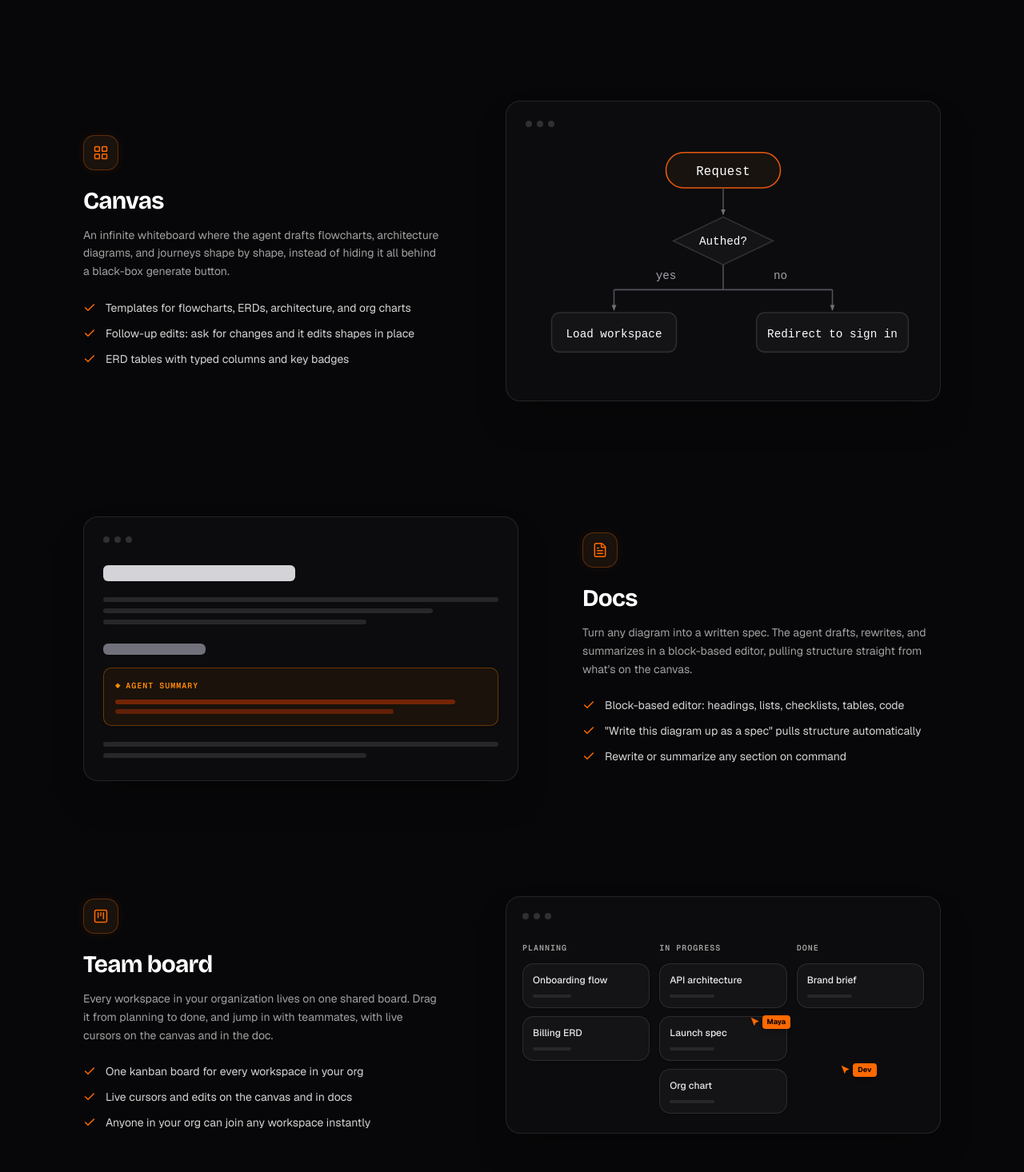
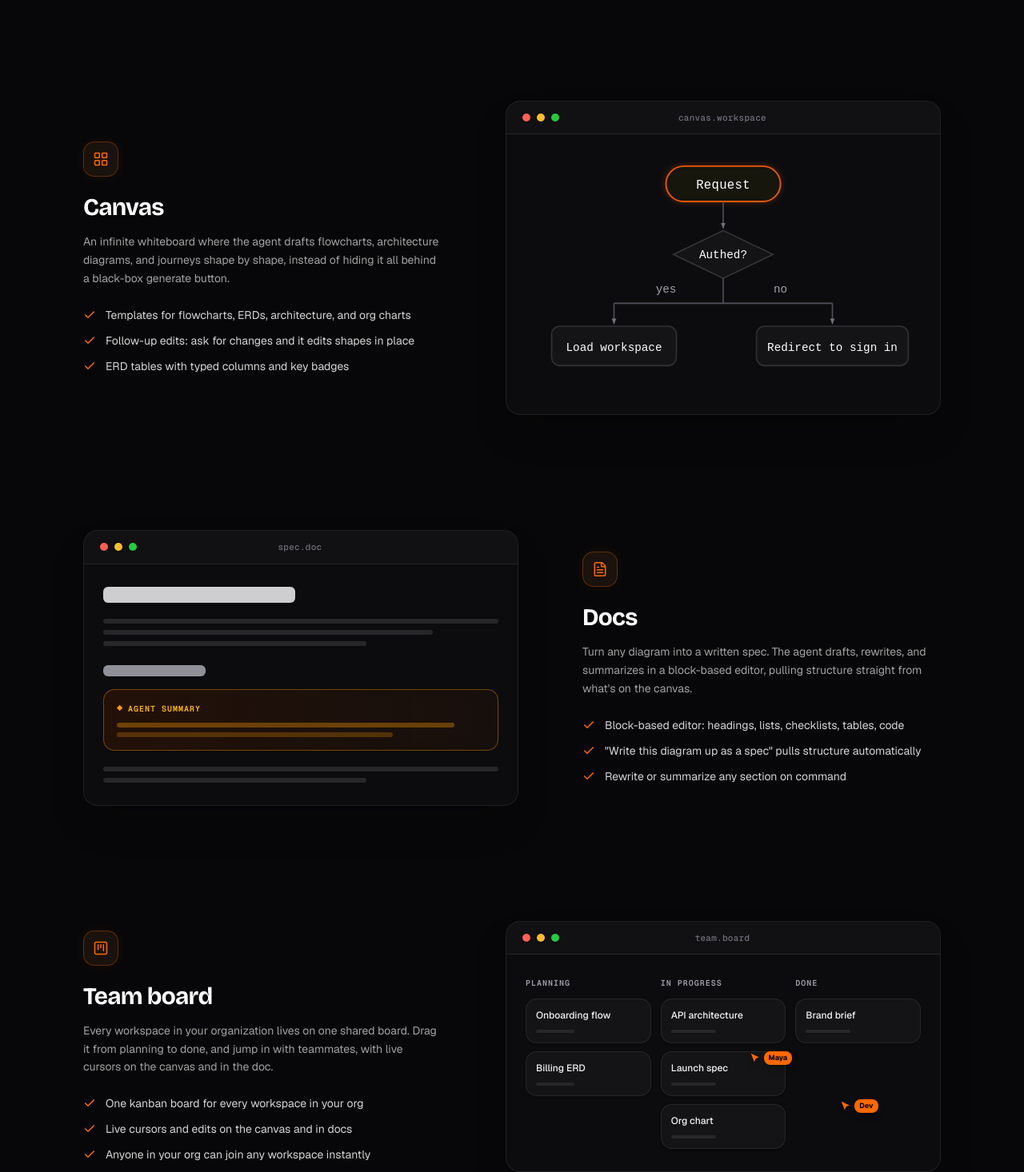
Before and after one commit to meetbhuva07/Outpost, a Next.js app: page / in a window 1280 px wide. Shown: the part 1725-3191 px from the top of the page at 80% size. Built offline with nearby package versions, Linux system fonts and the light colour scheme; no server answers.

Commit message:
feat: add landing page layout and visual components

```diff
--- a/app/page.tsx
+++ b/app/page.tsx
@@ -7,17 +7,32 @@ import {
   SURFACES,
 } from "@/app/_data/landing";
 
+/* ── macOS Window Header (Red, Yellow, Green + Full-Width Divider Line) ── */
+
+function MacWindowBar({ title }: { title?: string }) {
+  return (
+    <div className="-mx-6 -mt-6 mb-6 flex items-center justify-between border-b border-white/[0.08] bg-white/[0.02] px-5 py-3">
+      <div className="flex items-center gap-2" aria-hidden="true">
+        <span className="size-2.5 rounded-full bg-[#ff5f56] ring-1 ring-black/20 shadow-sm" />
+        <span className="size-2.5 rounded-full bg-[#ffbd2e] ring-1 ring-black/20 shadow-sm" />
+        <span className="size-2.5 rounded-full bg-[#27c93f] ring-1 ring-black/20 shadow-sm" />
+      </div>
+      {title && (
+        <span className="font-mono text-[11px] font-medium tracking-wide text-zinc-500">
+          {title}
+        </span>
+      )}
+      <div className="w-12" aria-hidden="true" />
+    </div>
+  );
+}
+
 /* ── Inline Surface Visuals (built directly with Tailwind CSS) ──────── */
 
 function CanvasVisual() {
   return (
-    <div className="w-full rounded-2xl border border-white/10 bg-[#0c0c0e] p-6 shadow-2xl transition-all">
-      {/* Window Controls */}
-      <div className="mb-4 flex items-center gap-1.5" aria-hidden="true">
-        <span className="size-2 rounded-full bg-white/15" />
-        <span className="size-2 rounded-full bg-white/15" />
-        <span className="size-2 rounded-full bg-white/15" />
-      </div>
+    <div className="w-full overflow-hidden rounded-2xl border border-white/[0.08] bg-[#0c0c0e] p-6 shadow-2xl transition-all hover:border-white/15">
+      <MacWindowBar title="canvas.workspace" />
 
       {/* Whiteboard Flowchart Mock */}
       <div className="flex items-center justify-center py-2">
@@ -39,6 +54,9 @@ function CanvasVisual() {
             >
               <path d="M 0 1.5 L 6 4 L 0 6.5 z" fill="#71717a" />
             </marker>
+            <filter id="amber-glow" x="-20%" y="-20%" width="140%" height="140%">
+              <feDropShadow dx="0" dy="0" stdDeviation="3" floodColor="#ea580c" floodOpacity="0.35" />
+            </filter>
           </defs>
 
           {/* 1. Request Pill */}
@@ -50,7 +68,8 @@ function CanvasVisual() {
             rx="17"
             fill="#18130e"
             stroke="#ea580c"
-            strokeWidth="1.2"
+            strokeWidth="1.4"
+            filter="url(#amber-glow)"
           />
           <text
             x="190"
@@ -79,7 +98,7 @@ function CanvasVisual() {
           <polygon
             points="190,68 238,91 190,114 142,91"
             fill="#141417"
-            stroke="rgba(255,255,255,0.14)"
+            stroke="rgba(255,255,255,0.16)"
             strokeWidth="1.2"
           />
           <text
@@ -165,7 +184,7 @@ function CanvasVisual() {
             height="38"
             rx="8"
             fill="#141417"
-            stroke="rgba(255,255,255,0.12)"
+            stroke="rgba(255,255,255,0.14)"
             strokeWidth="1.2"
           />
           <text
@@ -187,7 +206,7 @@ function CanvasVisual() {
             height="38"
             rx="8"
             fill="#141417"
-            stroke="rgba(255,255,255,0.12)"
+            stroke="rgba(255,255,255,0.14)"
             strokeWidth="1.2"
           />
           <text
@@ -208,18 +227,13 @@ function CanvasVisual() {
 
 function DocsVisual() {
   return (
-    <div className="w-full rounded-2xl border border-white/10 bg-[#0c0c0e] p-6 shadow-2xl">
-      {/* Window Controls */}
-      <div className="mb-6 flex items-center gap-1.5" aria-hidden="true">
-        <span className="size-2 rounded-full bg-white/15" />
-        <span className="size-2 rounded-full bg-white/15" />
-        <span className="size-2 rounded-full bg-white/15" />
-      </div>
+    <div className="w-full overflow-hidden rounded-2xl border border-white/[0.08] bg-[#0c0c0e] p-6 shadow-2xl transition-all hover:border-white/15">
+      <MacWindowBar title="spec.doc" />
 
       {/* Doc Mock */}
       <div className="space-y-4 py-1">
         {/* H1 Heading Skeleton */}
-        <div className="h-5 w-52 rounded-sm bg-zinc-300 sm:w-60" />
+        <div className="h-5 w-52 rounded-sm bg-zinc-200/90 sm:w-60 shadow-sm" />
 
         {/* Paragraph Skeleton */}
         <div className="space-y-2 pt-1">
@@ -230,18 +244,18 @@ function DocsVisual() {
 
         {/* H2 Heading Skeleton */}
         <div className="pt-2">
-          <div className="h-3.5 w-32 rounded-sm bg-zinc-500" />
+          <div className="h-3.5 w-32 rounded-sm bg-zinc-400/90" />
         </div>
 
         {/* Agent Summary Callout */}
-        <div className="rounded-lg border border-amber-600/40 bg-[#1a120b] p-3.5 shadow-sm">
-          <div className="flex items-center gap-1.5 font-mono text-[10px] font-semibold tracking-widest text-orange-400">
-            <span className="text-[8px]">◆</span>
+        <div className="rounded-xl border border-amber-500/40 bg-gradient-to-r from-amber-950/40 to-amber-900/10 p-4 shadow-sm backdrop-blur-sm">
+          <div className="flex items-center gap-1.5 font-mono text-[10px] font-semibold tracking-widest text-amber-400">
+            <span className="text-[9px] text-amber-500">◆</span>
             <span>AGENT SUMMARY</span>
           </div>
           <div className="mt-2.5 space-y-1.5">
-            <div className="h-1.5 w-11/12 rounded-sm bg-orange-700/50" />
-            <div className="h-1.5 w-3/4 rounded-sm bg-orange-700/40" />
+            <div className="h-1.5 w-11/12 rounded-sm bg-amber-500/35" />
+            <div className="h-1.5 w-3/4 rounded-sm bg-amber-500/25" />
           </div>
         </div>
 
@@ -257,28 +271,23 @@ function DocsVisual() {
 
 function BoardVisual() {
   return (
-    <div className="relative w-full overflow-hidden rounded-2xl border border-white/10 bg-[#0c0c0e] p-5 shadow-2xl">
-      {/* Window Controls */}
-      <div className="mb-6 flex items-center gap-1.5" aria-hidden="true">
-        <span className="size-2 rounded-full bg-white/15" />
-        <span className="size-2 rounded-full bg-white/15" />
-        <span className="size-2 rounded-full bg-white/15" />
-      </div>
+    <div className="relative w-full overflow-hidden rounded-2xl border border-white/[0.08] bg-[#0c0c0e] p-6 shadow-2xl transition-all hover:border-white/15">
+      <MacWindowBar title="team.board" />
 
       {/* 3 Columns Grid */}
       <div className="grid grid-cols-3 gap-2.5 py-1 sm:gap-3">
         {/* Column 1: PLANNING */}
         <div>
-          <h4 className="mb-3 font-mono text-[10px] font-semibold tracking-widest text-neutral-400">
+          <h4 className="mb-3 font-mono text-[10px] font-semibold tracking-widest text-zinc-400">
             PLANNING
           </h4>
           <div className="space-y-2.5">
-            <div className="rounded-xl border border-white/10 bg-[#141417] p-3 shadow-sm">
-              <p className="text-xs font-medium text-white/90">Onboarding flow</p>
+            <div className="rounded-xl border border-white/[0.08] bg-[#141417] p-3 shadow-sm hover:border-white/20 transition-colors">
+              <p className="text-xs font-medium text-white/95">Onboarding flow</p>
               <div className="mt-2.5 h-1 w-12 rounded-full bg-zinc-800" />
             </div>
-            <div className="rounded-xl border border-white/10 bg-[#141417] p-3 shadow-sm">
-              <p className="text-xs font-medium text-white/90">Billing ERD</p>
+            <div className="rounded-xl border border-white/[0.08] bg-[#141417] p-3 shadow-sm hover:border-white/20 transition-colors">
+              <p className="text-xs font-medium text-white/95">Billing ERD</p>
               <div className="mt-2.5 h-1 w-12 rounded-full bg-zinc-800" />
             </div>
           </div>
@@ -286,20 +295,20 @@ function BoardVisual() {
 
         {/* Column 2: IN PROGRESS */}
         <div>
-          <h4 className="mb-3 font-mono text-[10px] font-semibold tracking-widest text-neutral-400">
+          <h4 className="mb-3 font-mono text-[10px] font-semibold tracking-widest text-zinc-400">
             IN PROGRESS
           </h4>
           <div className="space-y-2.5">
-            <div className="rounded-xl border border-white/10 bg-[#141417] p-3 shadow-sm">
-              <p className="text-xs font-medium text-white/90">API architecture</p>
+            <div className="rounded-xl border border-white/[0.08] bg-[#141417] p-3 shadow-sm hover:border-white/20 transition-colors">
+              <p className="text-xs font-medium text-white/95">API architecture</p>
               <div className="mt-2.5 h-1 w-14 rounded-full bg-zinc-800" />
             </div>
-            <div className="rounded-xl border border-white/10 bg-[#141417] p-3 shadow-sm">
-              <p className="text-xs font-medium text-white/90">Launch spec</p>
+            <div className="rounded-xl border border-white/[0.08] bg-[#141417] p-3 shadow-sm hover:border-white/20 transition-colors">
+              <p className="text-xs font-medium text-white/95">Launch spec</p>
               <div className="mt-2.5 h-1 w-14 rounded-full bg-zinc-800" />
             </div>
-            <div className="rounded-xl border border-white/10 bg-[#141417] p-3 shadow-sm">
-              <p className="text-xs font-medium text-white/90">Org chart</p>
+            <div className="rounded-xl border border-white/[0.08] bg-[#141417] p-3 shadow-sm hover:border-white/20 transition-colors">
+              <p className="text-xs font-medium text-white/95">Org chart</p>
               <div className="mt-2.5 h-1 w-14 rounded-full bg-zinc-800" />
             </div>
           </div>
@@ -307,12 +316,12 @@ function BoardVisual() {
 
         {/* Column 3: DONE */}
         <div>
-          <h4 className="mb-3 font-mono text-[10px] font-semibold tracking-widest text-neutral-400">
+          <h4 className="mb-3 font-mono text-[10px] font-semibold tracking-widest text-zinc-400">
             DONE
           </h4>
           <div className="space-y-2.5">
-            <div className="rounded-xl border border-white/10 bg-[#141417] p-3 shadow-sm">
-              <p className="text-xs font-medium text-white/90">Brand brief</p>
+            <div className="rounded-xl border border-white/[0.08] bg-[#141417] p-3 shadow-sm hover:border-white/20 transition-colors">
+              <p className="text-xs font-medium text-white/95">Brand brief</p>
               <div className="mt-2.5 h-1 w-14 rounded-full bg-zinc-800" />
             </div>
           </div>
@@ -320,27 +329,27 @@ function BoardVisual() {
       </div>
 
       {/* Live Cursor 1: Maya */}
-      <div className="pointer-events-none absolute left-[56%] top-[148px] z-20 flex items-center gap-0.5">
+      <div className="pointer-events-none absolute left-[56%] top-[162px] z-20 flex items-center gap-1 drop-shadow-lg">
         <svg
-          className="size-3.5 fill-current text-orange-500 drop-shadow"
+          className="size-3.5 fill-orange-500 text-orange-500 drop-shadow"
           viewBox="0 0 24 24"
         >
           <path d="M3 3l7 18 3-7 7-3L3 3z" />
         </svg>
-        <span className="rounded bg-orange-500 px-1.5 py-0.5 text-[9px] font-bold text-black shadow-md">
+        <span className="rounded-md bg-orange-500 px-1.5 py-0.5 text-[9px] font-bold text-black shadow-md">
           Maya
         </span>
       </div>
 
       {/* Live Cursor 2: Dev */}
-      <div className="pointer-events-none absolute left-[77%] top-[208px] z-20 flex items-center gap-0.5">
+      <div className="pointer-events-none absolute left-[77%] top-[222px] z-20 flex items-center gap-1 drop-shadow-lg">
         <svg
-          className="size-3.5 fill-current text-orange-500 drop-shadow"
+          className="size-3.5 fill-orange-500 text-orange-500 drop-shadow"
           viewBox="0 0 24 24"
         >
           <path d="M3 3l7 18 3-7 7-3L3 3z" />
         </svg>
-        <span className="rounded bg-orange-500 px-1.5 py-0.5 text-[9px] font-bold text-black shadow-md">
+        <span className="rounded-md bg-orange-500 px-1.5 py-0.5 text-[9px] font-bold text-black shadow-md">
           Dev
         </span>
       </div>
```
